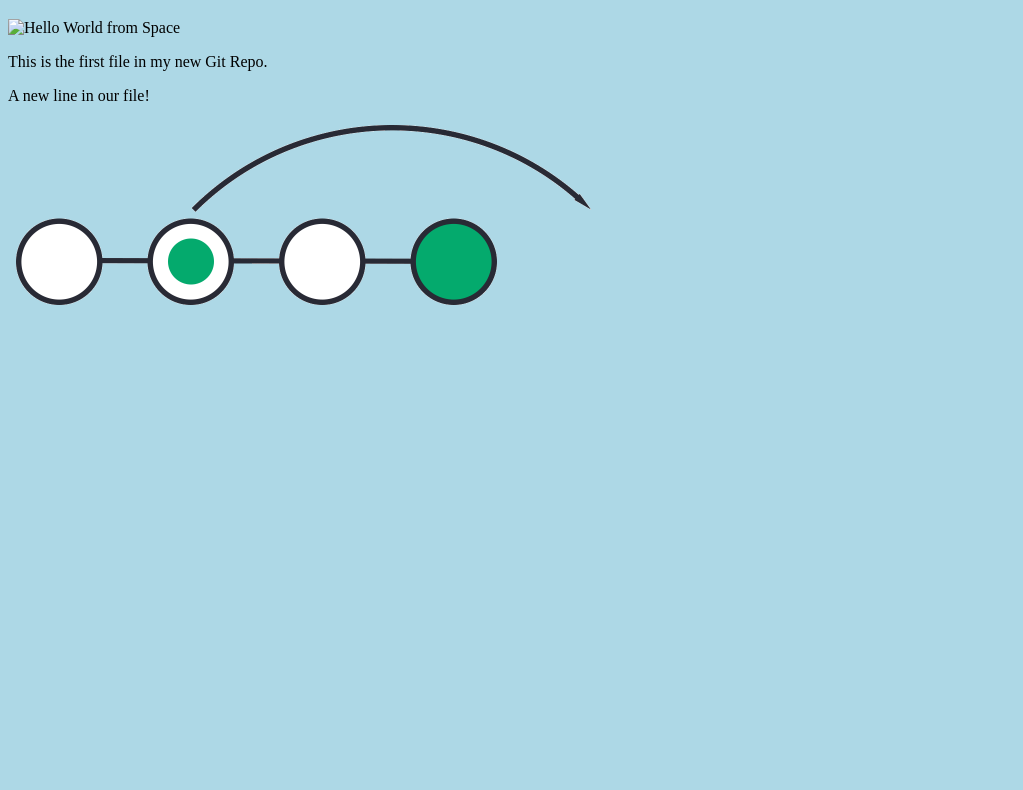
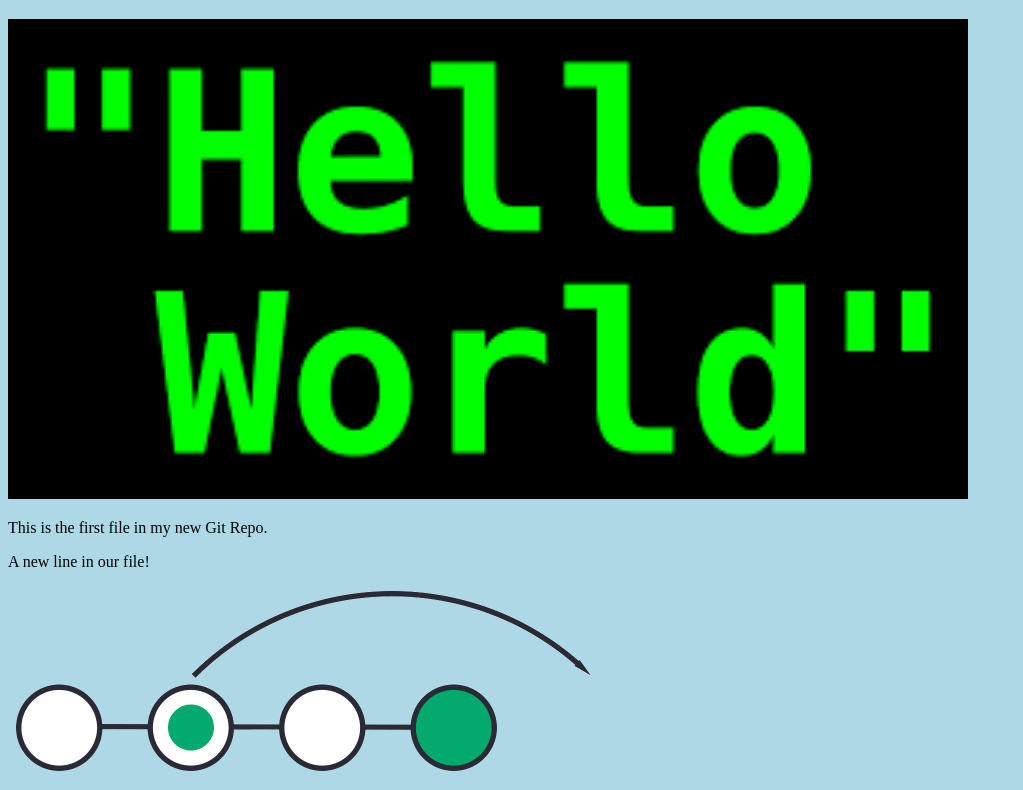
Before and after one commit to maxenius1/maxenius1.github.io, a plain HTML site: page index.html in a window 1280 px wide. Shown: the part 61-851 px from the top of the page, without its empty margins (0-1023 px from the left). Before the commit the page ends 800 px from the top, so only its background shows below. Drawn offline with Linux system fonts and the light colour scheme.

Commit message:
added new image

```diff
--- a/index.html
+++ b/index.html
@@ -7,7 +7,7 @@
 <body>
 
 <h1>Hello world!</h1>
-<div><img src="img_hello_world.jpg" alt="Hello World from Space" style="width:100%;max-width:960px"></div>
+<div><img src="img_hello_world.png" alt="Hello World from Space" style="width:100%;max-width:960px"></div>
 <p>This is the first file in my new Git Repo.</p>
 <p>A new line in our file!</p>
 <div><img src="img_revert_part1.gif" alt="Hello Git" style="width:100%;max-width:640px"></div>
```
